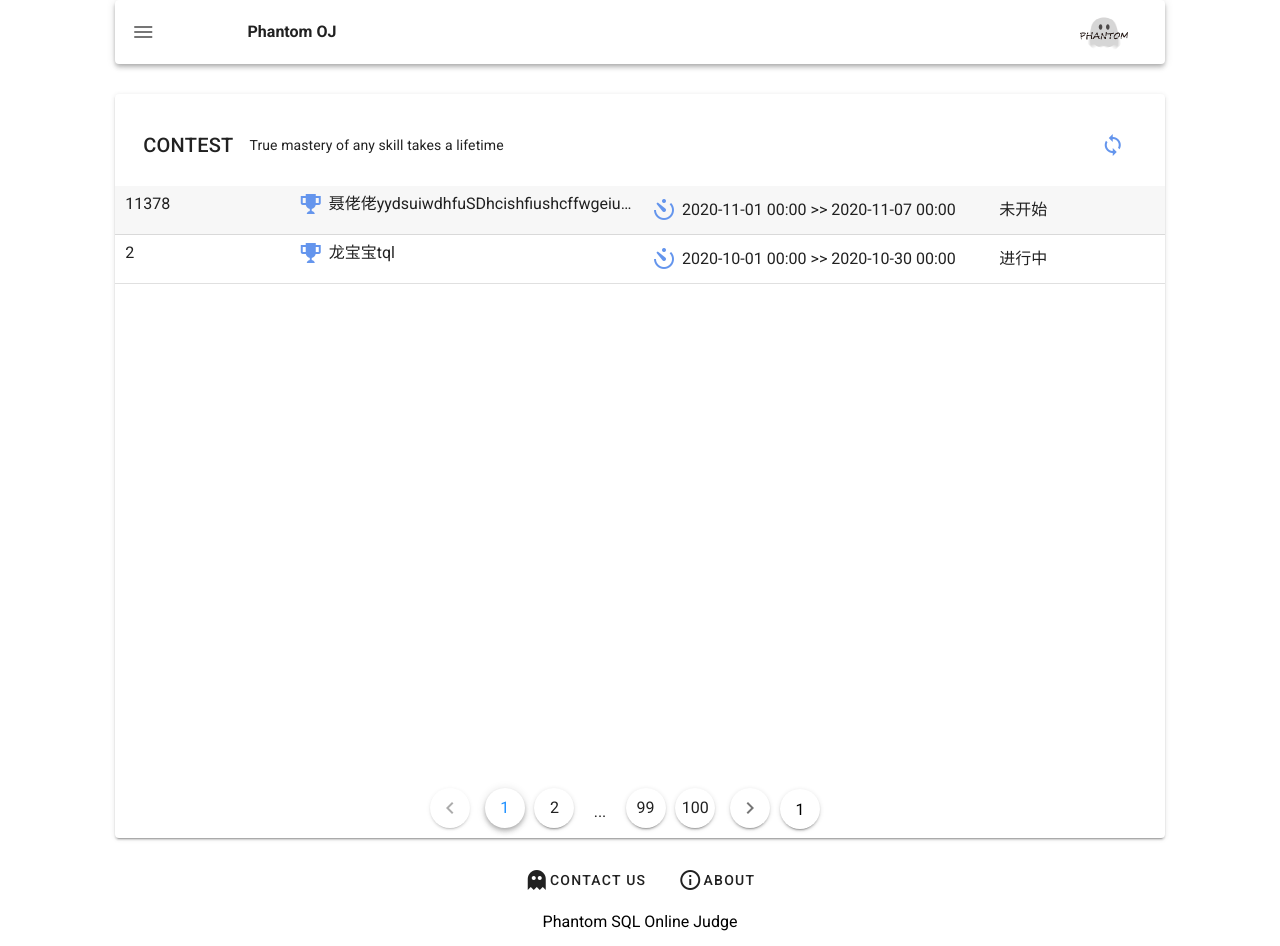
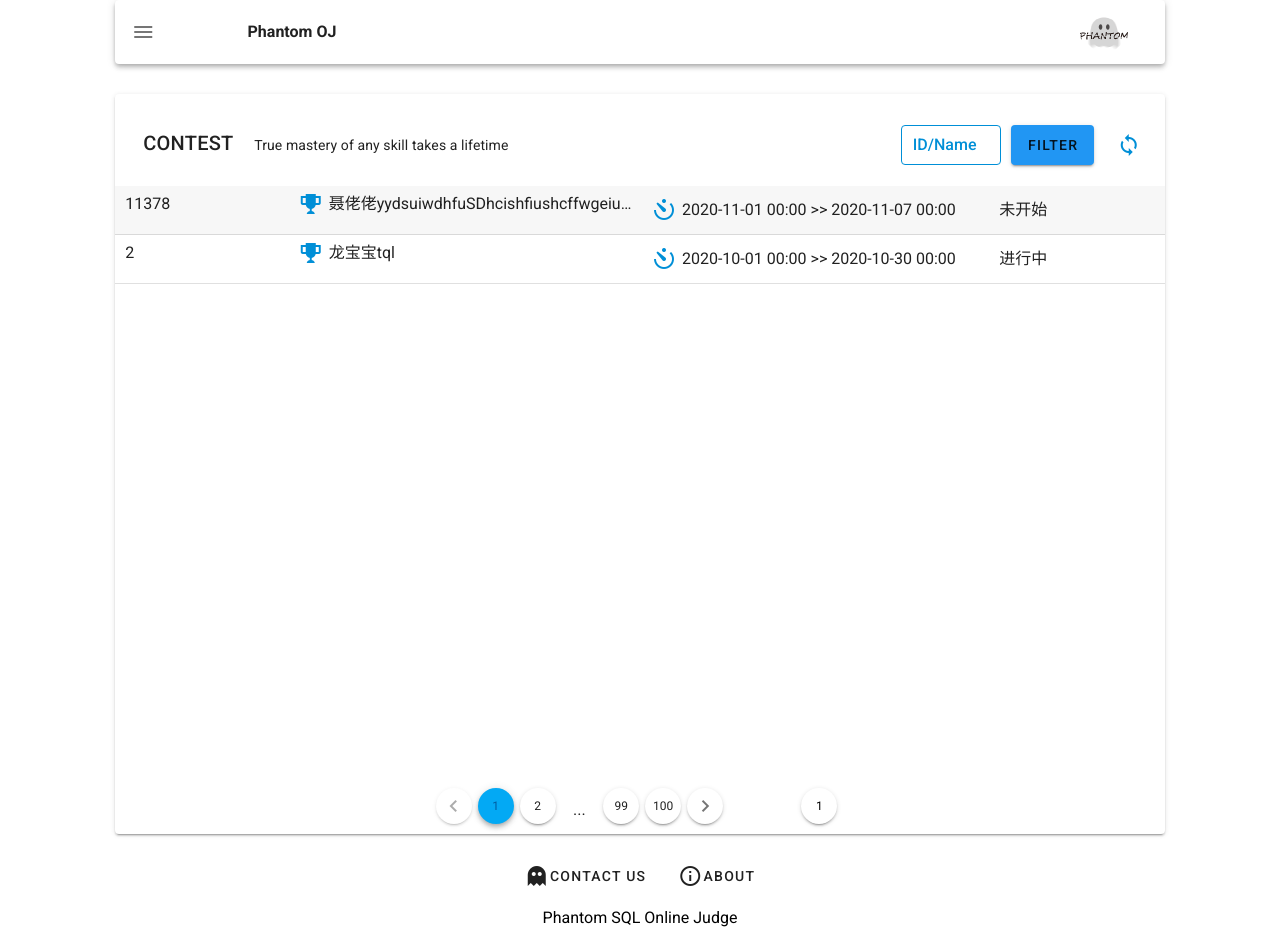
Before and after one commit to Phantom-OJ/frontend, a Vue app: page /contest/all in a window 1280 px wide. Built offline with nearby package versions, Linux system fonts and the light colour scheme.

Commit message:
[reconstitute] separated SPagination.vue and SSearchableCardTitle.vue from SContestCard.vue

```diff
--- a/src/components/SAvatar.vue
+++ b/src/components/SAvatar.vue
@@ -17,6 +17,7 @@
           >
         </v-avatar>
       </template>
+      <v-expand-transition>
         <v-list min-width="88">
           <v-list-item
             v-if="!isAuthenticated"
@@ -47,6 +48,7 @@
             {{$t(navUser.signOut.text)}}
           </v-list-item>
         </v-list>
+      </v-expand-transition>
     </v-menu>
   </div>
 </template>
--- a/src/components/SContestCard.vue
+++ b/src/components/SContestCard.vue
@@ -1,14 +1,6 @@
 <template>
   <v-card id="contest-card">
-    <v-card-title id="contest-card-title">
-      {{$t('nav-bar.contest').toUpperCase()}}
-      <v-card-subtitle v-if="width_height.width>580">
-        True mastery of any skill takes a lifetime
-      </v-card-subtitle>
-      <v-btn text style="position: absolute;right: 20px">
-        <v-icon class="icon-color-2">mdi-sync</v-icon>
-      </v-btn>
-    </v-card-title>
+    <s-searchable-card-title :title="'contest'" @search="search"></s-searchable-card-title>
     <v-list class="list">
       <div
         v-for="(contest, index) in contests"
@@ -40,12 +32,7 @@
         <v-divider/>
       </div>
     </v-list>
-    <div class="pagination-container">
-      <v-pagination :length="contestInfo.maxLength/itemNum" circle v-model="pageIndex" :total-visible="5"
-                    style="display: inline-block">
-      </v-pagination>
-      <input type="number" class="pagination-input" v-model="pageIndex">
-    </div>
+    <s-pagination :item-num="itemNum" :info="this.contestInfo" :info-name="'Contest'"></s-pagination>
   </v-card>
 </template>
 
@@ -53,8 +40,11 @@
 import {Component, Prop, Vue} from 'vue-property-decorator'
 import {mapState} from "vuex";
 import {Alert, Contest, InfoContainer} from "@/ts/DataDef";
+import SPagination from "@/components/SPagination.vue";
+import SSearchableCardTitle from "@/components/SSearchableCardTitle.vue";
 
 @Component({
+  components: {SSearchableCardTitle, SPagination},
   computed: {
     ...mapState(['width_height', 'contestInfo'])
   }
@@ -69,10 +59,6 @@ export default class SContestCard extends Vue {
     this.$router.push(`/contest/${ID}`)
   }
 
-  get maxPageNum(): number {
-    return this.contestInfo.maxLength / this.itemNum
-  }
-
   get contests(): Array<Contest> {
     let cInfo = this.contestInfo
     let {full, list} = cInfo.pageOf(cInfo.pageIndex, this.itemNum)
@@ -82,17 +68,11 @@ export default class SContestCard extends Vue {
     return list
   }
 
-  get pageIndex() {
-    return this.contestInfo.pageIndex + 1
+  search(payload:{searchContent:string}){
+    let {searchContent} = payload
+    console.log(searchContent)
   }
 
-  set pageIndex(index: number) {
-    if (index > this.maxPageNum || index <= 0 || index === void 0) {
-      this.$alert(new Alert('error', this.$t('error.pageIndex').toString()))
-      return
-    }
-    this.$store.commit('setContestPageIndex', index - 1)
-  }
 }
 </script>
 
@@ -110,9 +90,6 @@ export default class SContestCard extends Vue {
   }
 
 
-  #contest-card-title {
-    padding: 24px 0 6px 28px;
-  }
 
   .list {
     min-height: 600px;
--- /dev/null
+++ b/src/components/SPagination.vue
@@ -0,0 +1,114 @@
+<template>
+  <div class="pagination-container">
+    <v-pagination :length="info.maxLength/itemNum" circle v-model="pageIndex" :total-visible="5"
+                  style="display: inline-block" class="pagination-nav">
+    </v-pagination>
+    <div class="pagination-input-container">
+      <input type="number" class="pagination-input" v-model="pageIndex">
+    </div>
+  </div>
+</template>
+
+<script lang="ts">
+import {Component, Prop, Vue} from 'vue-property-decorator'
+import {Alert, InfoContainer} from "@/ts/DataDef";
+
+@Component({})
+export default class SPagination extends Vue {
+  @Prop({
+    type: InfoContainer,
+    required: true
+  })
+  info!: InfoContainer<any>
+
+  @Prop({
+    type: Number,
+    required: true
+  })
+  itemNum!: number
+
+  @Prop({
+    type: String,
+    required: true
+  })
+  infoName!: string
+
+  get pageIndex() {
+    return this.info.pageIndex + 1
+  }
+
+  set pageIndex(index: number) {
+    if (index > this.maxPageNum || index <= 0 || index === void 0) {
+      this.$alert(new Alert('error', this.$t('error.pageIndex').toString()))
+      return
+    }
+    this.$store.commit(`set${this.infoName}PageIndex`, index - 1)
+  }
+
+  get maxPageNum(): number {
+    return this.info.maxLength / this.itemNum
+  }
+}
+</script>
+
+<style lang="scss">
+  .v-pagination__item:focus, .v-pagination__navigation:focus {
+    outline: none !important;
+  }
+
+  .v-application .v-pagination .v-pagination__item--active {
+    color: var(--v-secondary-darken3) !important;
+    background-color: var(--v-secondary-base) !important;
+  }
+
+  button.v-pagination__navigation, button.v-pagination__item {
+    width: 40px;
+    height: 40px;
+  }
+
+  ul.v-pagination, ul.v-pagination--circle {
+    padding: 5px 0;
+  }
+
+  button.v-pagination__navigation, button.v-pagination__item, button.v-pagination__item--active {
+    font-size: 12px;
+  }
+
+
+  .pagination-container {
+    max-width: 100% !important;
+    display: flex;
+    align-items: center;
+    flex-wrap: wrap;
+    justify-content: space-around;
+    margin: 0 auto;
+    width: 480px;
+
+    .pagination-nav {
+      flex-shrink: 0;
+
+      .v-pagination.v-pagination--circle {
+        li > button {
+          margin: 4.8px 3px;
+          width: 36px;
+          height: 36px;
+        }
+      }
+    }
+
+    .pagination-input-container {
+
+      .pagination-input {
+        width: 36px;
+        height: 36px;
+        text-align: center;
+        border-radius: 50%;
+        box-sizing: content-box;
+        font-size: 12px;
+        flex-grow: 1;
+        margin: 4.8px 10px;
+        box-shadow: 0px 3px 1px -2px rgba(0, 0, 0, 0.2), 0px 2px 2px 0px rgba(0, 0, 0, 0.14), 0px 1px 5px 0px rgba(0, 0, 0, 0.12);
+      }
+    }
+  }
+</style>
--- /dev/null
+++ b/src/components/SSearchableCardTitle.vue
@@ -0,0 +1,80 @@
+<template>
+  <v-card-title id="searchable-card-title">
+    <div style="flex-grow: 1">
+      {{$t(`nav-bar.${title}`).toUpperCase()}}
+      <v-card-subtitle v-if="width_height.width>580" style="display: inline-block">
+        True mastery of any skill takes a lifetime
+      </v-card-subtitle>
+    </div>
+    <div class="search">
+      <v-text-field color="secondary" outlined hide-details class="search-input" :label="$t(`${title}.search`)"
+                    type="text" dense v-model="searchContent"></v-text-field>
+      <v-btn class="search-btn" @click="$emit('search',{searchContent})">filter</v-btn>
+    </div>
+    <v-btn text class="refresh">
+      <v-icon class="icon-color-2">mdi-sync</v-icon>
+    </v-btn>
+  </v-card-title>
+</template>
+
+<script lang="ts">
+import {Component, Prop, Vue} from 'vue-property-decorator'
+import {mapState} from "vuex";
+
+@Component({
+  computed: {
+    ...mapState(['width_height'])
+  }
+})
+export default class SSearchableCardTitle extends Vue {
+  @Prop({
+    type: String,
+    required: true
+  })
+  title!: string
+
+  searchContent: string = ''
+
+}
+</script>
+
+<style lang="scss">
+  #searchable-card-title {
+    padding: 24px 64px 6px 28px;
+    display: flex;
+    justify-content: flex-end;
+  }
+
+  .search {
+    width: 200px;
+    min-width: 100px;
+
+    .v-input.search-input {
+      max-width: 50%;
+      min-width: 100px;
+      display: inline-block;
+      flex: none;
+
+      * {
+        color: var(--v-secondary-darken1) !important;
+      }
+    }
+
+    .search-btn {
+      min-width: 50px;
+      max-width: 100px;
+      display: inline-block;
+      flex: none;
+      height: 40px !important;
+      background-color: var(--v-accent-base) !important;
+      margin-left: 10px;
+    }
+  }
+
+  .refresh.v-btn {
+    position: absolute;
+    right: 16px;
+    min-width: 36px !important;
+    padding: 8px !important;
+  }
+</style>
--- a/src/css/global.scss
+++ b/src/css/global.scss
@@ -127,41 +127,11 @@ i.icon-color-1.v-icon.mdi {
 }
 
 i.icon-color-2.v-icon.mdi {
-  color: cornflowerblue;
+  color: var(--v-secondary-darken1);
 }
 
 i.icon-color-3.v-icon.mdi {
 
-}
-
-
-.v-pagination__item:focus, .v-pagination__navigation:focus {
-  outline: none !important;
-}
-
-.v-pagination .v-pagination__item--active {
-  color: dodgerblue !important;
-}
-
-button.v-pagination__navigation, button.v-pagination__item {
-  width: 40px;
-  height: 40px;
-}
-
-ul.v-pagination, ul.v-pagination--circle {
-  padding: 5px 0;
-}
-
-.pagination-input {
-  width: 40px;
-  height: 40px;
-  text-align: center;
-  border-radius: 20px;
-  margin-bottom: 2px;
-  box-sizing: content-box;
-  position: relative;
-  bottom: 2px;
-  box-shadow: 0px 3px 1px -2px rgba(0, 0, 0, 0.2), 0px 2px 2px 0px rgba(0, 0, 0, 0.14), 0px 1px 5px 0px rgba(0, 0, 0, 0.12);
 }
 
 input::-webkit-outer-spin-button, input::-webkit-inner-spin-button {
@@ -172,11 +142,6 @@ input[type="number"] {
   -moz-appearance: textfield;
 }
 
-.pagination-input:focus {
+input:focus {
   outline: none;
 }
-
-.pagination-container {
-  margin: 0 auto;
-  width: 440px;
-}
--- a/src/locales/en.json
+++ b/src/locales/en.json
@@ -41,5 +41,8 @@
   "error": {
     "confirm": "The password is inconsistent",
     "pageIndex": "invalid page index"
+  },
+  "contest": {
+    "search": "ID/Name"
   }
 }
--- a/src/locales/zh-CN.json
+++ b/src/locales/zh-CN.json
@@ -35,5 +35,9 @@
     "pwd": "密码",
     "c-pwd": "确认密码",
     "v-code": "验证码"
+  },
+  "error": {
+    "confirm": "密码不一致",
+    "pageIndex": "无效页码"
   }
 }
--- a/src/plugins/vuetify.ts
+++ b/src/plugins/vuetify.ts
@@ -5,9 +5,12 @@ Vue.use(Vuetify)
 
 export default new Vuetify({
   theme: {
+    options:{
+      customProperties: true
+    },
     themes: {
       light: {
-        primary: '#FFFFFF',
+        primary: '#3fc3ff',
         secondary: '#03a9f4',
         accent: '#2196f3',
         error: '#ff5722',
--- a/vue.config.js
+++ b/vue.config.js
@@ -18,7 +18,7 @@ module.exports = {
     https:false,
     proxy: {
       '/api':{
-        target:'http://10.17.29.111:9999/'
+        target:'http:/localhost:9999/'
       }
     }
   }
```
Lines whose indentation alone changed are shown as unchanged.
